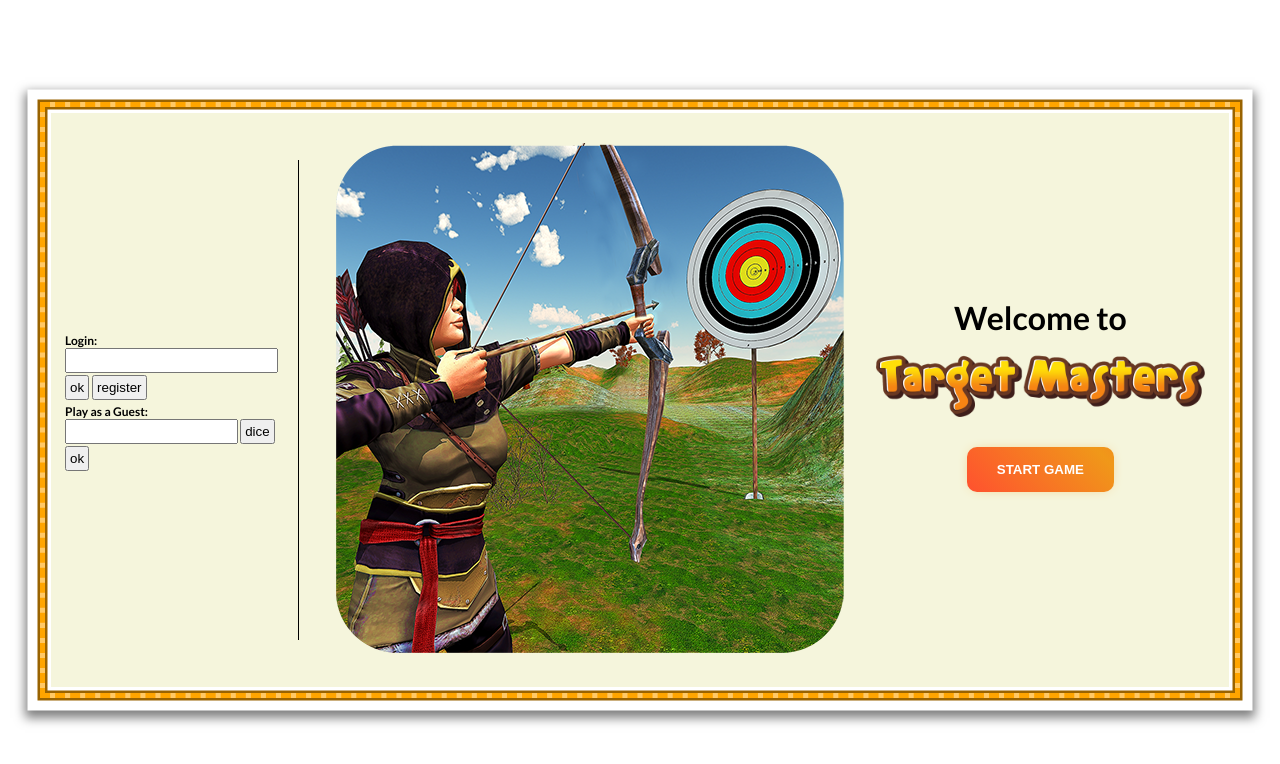
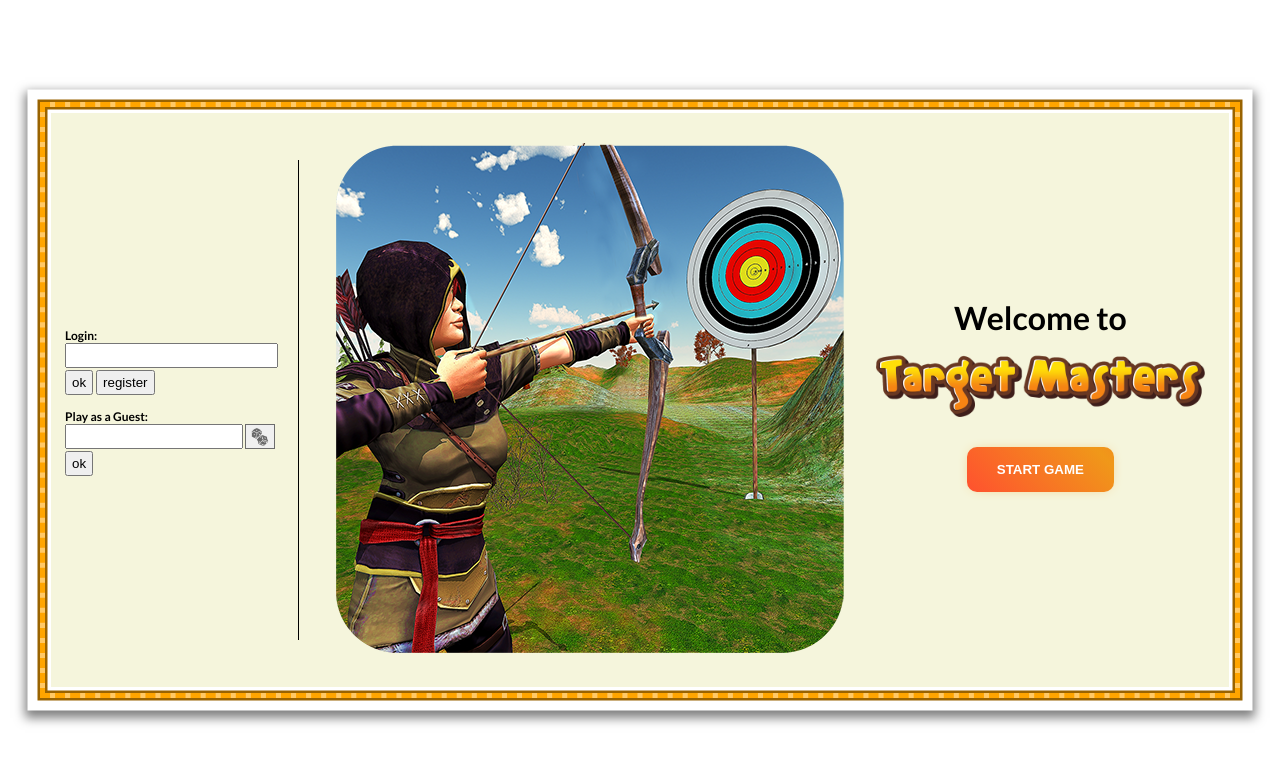
Before and after one commit to Heber-Dsouza/TechnicalTest_AimChallenge, an Angular app in the folder frontend/: page / in a window 1280 px wide. Shown: the top 764 px of the page. Built offline with nearby package versions, Linux system fonts and the light colour scheme.

Commit message:
styles and changes 0.2

```diff
--- a/frontend/src/app/app.component.html
+++ b/frontend/src/app/app.component.html
@@ -14,7 +14,9 @@
       <span>Play as a Guest:</span>
       <div class="guest-input-container">
         <input type="text">
-        <button>dice</button>
+        <button>
+          <img src="assets/img/dice.png" alt="">
+        </button>
       </div>
 
       <button>ok</button>
--- a/frontend/src/app/app.component.scss
+++ b/frontend/src/app/app.component.scss
@@ -46,15 +46,15 @@ $fill-color: beige;
   }
 
   button {
-    padding: 3px;
+    padding: 3px 5px 3px 5px;
     margin-right: 3px;
     cursor: pointer;
   }
 }
 
-// .login-container {
-//   display: flex;
-// }
+.login-container {
+  margin-bottom: 10px;
+}
 
 .guest-input-container {
   display: flex;
@@ -62,6 +62,24 @@ $fill-color: beige;
 
   input {
     margin-right: 2px;
+  }
+
+  button {
+    //background:url(/assets/img/dice.png) no-repeat;
+    border: 1px solid #6c6c6c;
+    background-color: #f0f0f0   ;
+    width:30px;
+    height:25px;
+
+    img {
+      width:18px;
+      height:18px;
+    }
+
+    &:active {
+      background-color: white;
+      border: 1px solid #484848;
+    }
   }
 }
 
```
Also changed, not shown: frontend/public/assets/img/dice.png (added).
